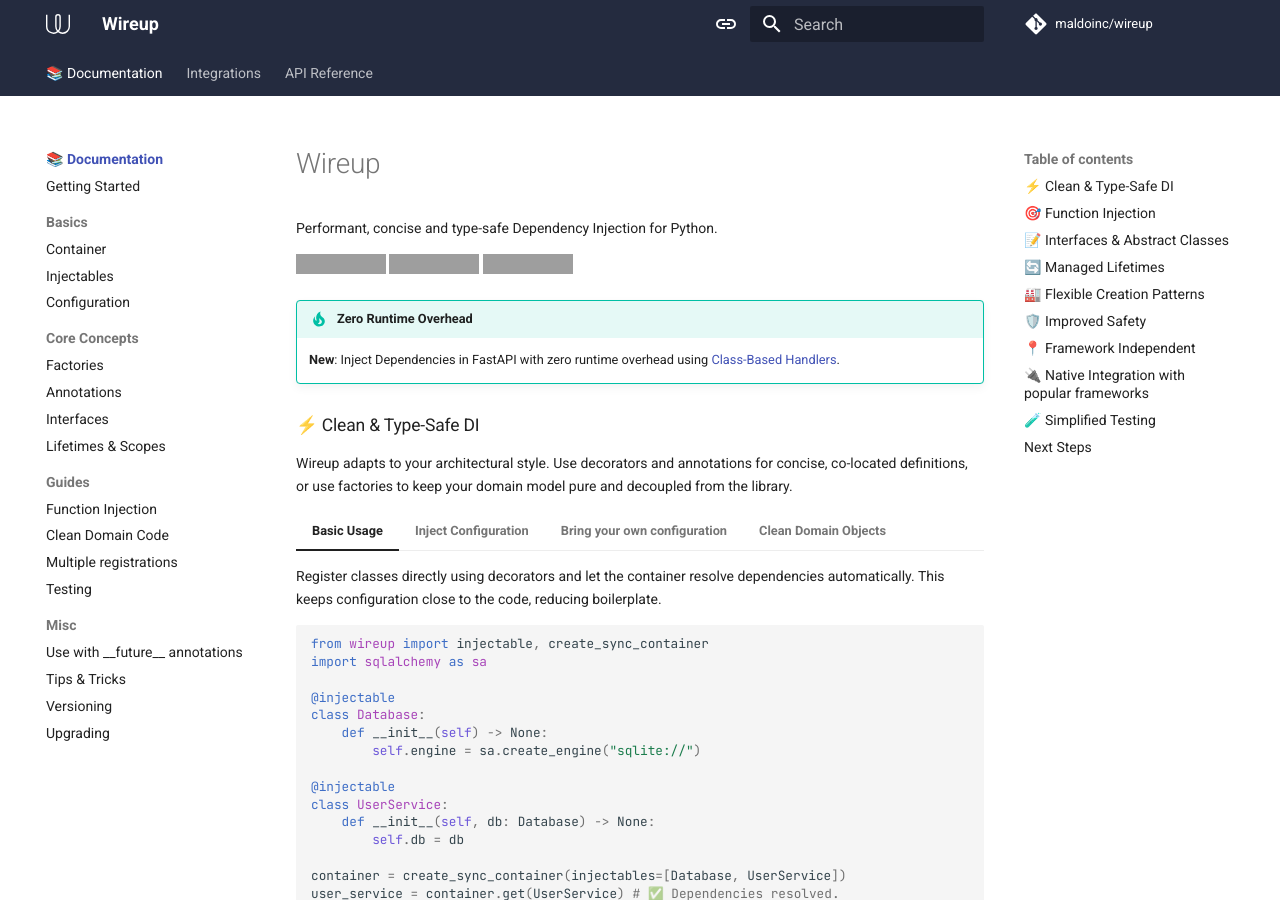
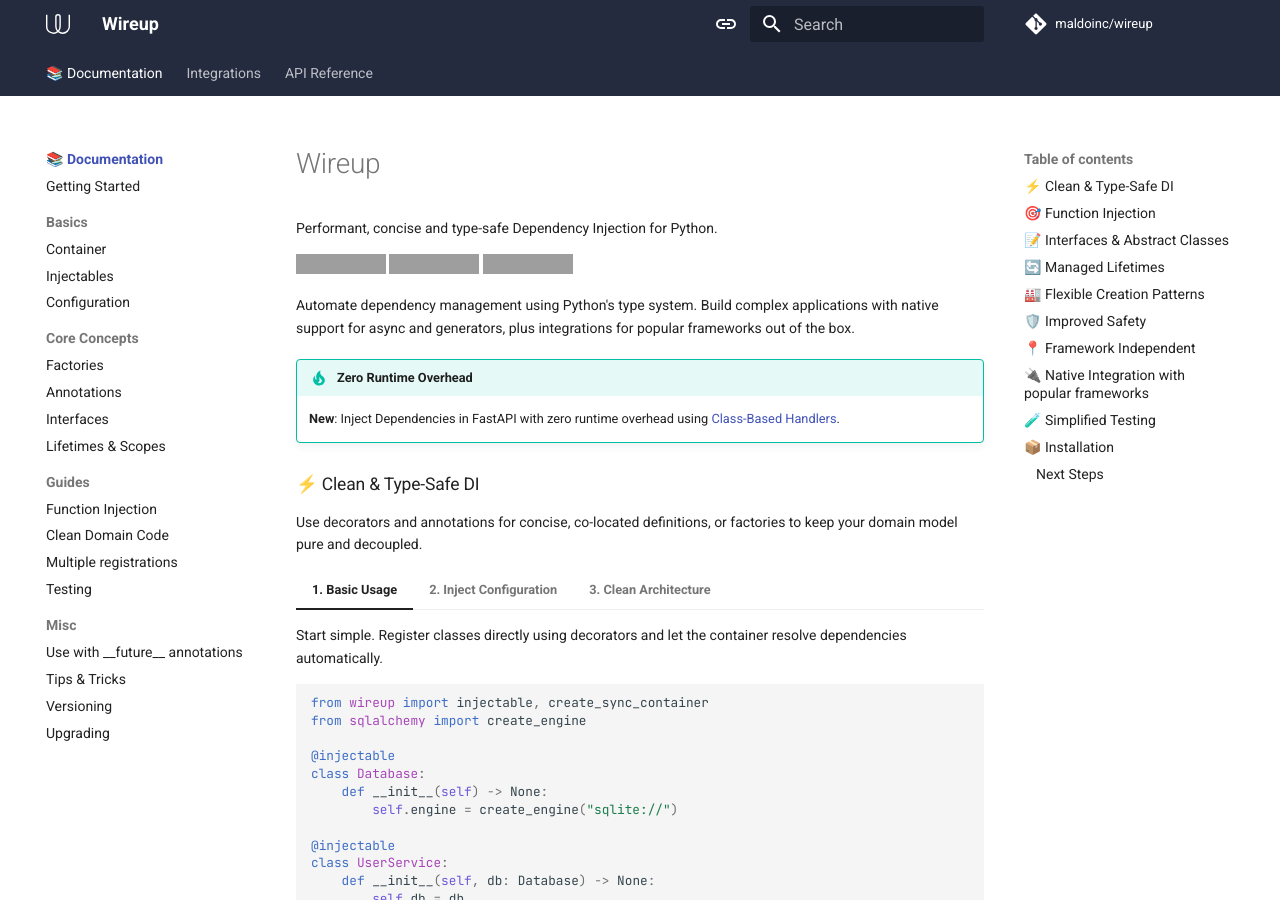
Before and after one commit to maldoinc/wireup, an MkDocs documentation site: the page built from docs/pages/index.md, in a window 1280 px wide and 900 px high. Built offline with MkDocs 1.6.1 and Material for MkDocs 9.7.7, drawn with Linux system fonts in a browser that asks for light colours; comment, search, counter and statistics services are not loaded; the version menu is left out; part of the change alters nothing that is shown; some of the changed text lies outside the part shown; grey boxes are pictures that could not be loaded.

Commit message:
Update index intro text

````diff
--- a/docs/pages/index.md
+++ b/docs/pages/index.md
@@ -4,27 +4,28 @@ Performant, concise and type-safe Dependency Injection for Python.
 [![PyPI - Python Version](https://img.shields.io/pypi/pyversions/wireup)](https://pypi.org/project/wireup/)
 [![PyPI - Version](https://img.shields.io/pypi/v/wireup)](https://pypi.org/project/wireup/)
 
+Automate dependency management using Python's type system. Build complex applications with native support for async and generators, plus integrations for popular frameworks out of the box.
+
 !!! tip "Zero Runtime Overhead"
     **New**: Inject Dependencies in FastAPI with zero runtime overhead using [Class-Based Handlers](integrations/fastapi/class_based_handlers.md).
 
 ### ⚡ Clean & Type-Safe DI
 
-Wireup adapts to your architectural style. Use decorators and annotations for concise, co-located definitions,
-or use factories to keep your domain model pure and decoupled from the library.
+Use decorators and annotations for concise, co-located definitions, or factories to keep your domain model pure and decoupled.
 
-=== "Basic Usage"
+=== "1. Basic Usage"
 
-    Register classes directly using decorators and let the container resolve dependencies automatically.
-    This keeps configuration close to the code, reducing boilerplate.
+    Start simple. Register classes directly using decorators and let the container resolve
+    dependencies automatically.
 
     ```python
     from wireup import injectable, create_sync_container
-    import sqlalchemy as sa
+    from sqlalchemy import create_engine
 
     @injectable
     class Database:
         def __init__(self) -> None:
-            self.engine = sa.create_engine("sqlite://")
+            self.engine = create_engine("sqlite://")
 
     @injectable
     class UserService:
@@ -32,23 +33,25 @@ or use factories to keep your domain model pure and decoupled from the library.
             self.db = db
 
     container = create_sync_container(injectables=[Database, UserService])
-    user_service = container.get(UserService) # ✅ Dependencies resolved.
+    user_service = container.get(UserService)  # ✅ Dependencies resolved.
     ```
 
-=== "Inject Configuration"
+=== "2. Inject Configuration"
 
-    Wireup comes with an optional configuration system. Pass configuration to the container and inject values directly where needed. This enables self-contained definitions without manually wiring dependencies.
+    Seamlessly inject configuration alongside other dependencies, eliminating the need for
+    manually wiring them up via factories.
 
     ```python
     from wireup import injectable, create_sync_container, Inject
     from typing import Annotated
     import os
-    import sqlalchemy as sa
+    from sqlalchemy import create_engine
 
     @injectable
     class Database:
-        def __init__(self, db_url: Annotated[str, Inject(config="db_url")]) -> None:
-            self.engine = sa.create_engine(db_url)
+        # Inject "db_url" directly
+        def __init__(self, url: Annotated[str, Inject(config="db_url")]) -> None:
+            self.engine = create_engine(url)
 
     @injectable
     class UserService:
@@ -59,82 +62,42 @@ or use factories to keep your domain model pure and decoupled from the library.
         injectables=[Database, UserService],
         config={"db_url": os.environ["DB_URL"]}
     )
-    user_service = container.get(UserService) # ✅ Dependencies resolved.
+    user_service = container.get(UserService)  # ✅ Dependencies resolved.
     ```
 
-=== "Bring your own configuration"
+=== "3. Clean Architecture"
 
-    Use any configuration library you prefer. This example shows integration with Pydantic Settings, but you can use
-    any other just as easily.
+    Need strict boundaries? Use factories to wire pure domain objects and integrate
+    external libraries like Pydantic.
 
-    ```python
-    from wireup import injectable, create_sync_container
+    ```python title="Domain Layer"
     from pydantic import BaseModel
-    import sqlalchemy as sa
+    from sqlalchemy import create_engine
 
+    # 1. No Wireup imports
+    class Database:
+        def __init__(self, url: str) -> None:
+            self.engine = create_engine(url)
+
+    # 2. Configuration (Pydantic)
     class Settings(BaseModel):
         db_url: str = "sqlite://"
+    ```
 
-    class Database:
-        def __init__(self, db_url: str) -> None:
-            self.engine = sa.create_engine(db_url)
+    ```python title="Wiring"
+    from wireup import injectable, create_sync_container
 
+    # 3. Wireup factories
     @injectable
     def make_settings() -> Settings:
         return Settings()
 
     @injectable
     def make_database(settings: Settings) -> Database:
-        return Database(db_url=settings.db_url)
+        return Database(url=settings.db_url)
 
-    @injectable
-    class UserService:
-        def __init__(self, db: Database) -> None:
-            self.db = db
-
-    container = create_sync_container(
-        injectables=[make_settings, make_database, UserService]
-    )
-    user_service = container.get(UserService) # ✅ Dependencies resolved.
-    ```
-
-=== "Clean Domain Objects"
-
-    Keep domain objects pure by avoiding Wireup decorators on business logic.
-    Use factories to create and wire dependencies externally, ensuring the domain layer remains completely agnostic of the DI library.
-
-    ```python
-    from wireup import injectable, create_sync_container
-    from pydantic import BaseModel
-    import sqlalchemy as sa
-
-    class Settings(BaseModel):
-        db_url: str = "sqlite://"
-
-    class Database:
-        def __init__(self, db_url: str) -> None:
-            self.engine = sa.create_engine(db_url)
-
-    class UserService:
-        def __init__(self, db: Database) -> None:
-            self.db = db
-
-    @injectable
-    def make_settings() -> Settings:
-        return Settings()
-
-    @injectable
-    def make_database(settings: Settings) -> Database:
-        return Database(db_url=settings.db_url)
-
-    @injectable
-    def make_user_service(db: Database) -> UserService:
-        return UserService(db=db)
-
-    container = create_sync_container(
-        injectables=[make_settings, make_database, make_user_service]
-    )
-    user_service = container.get(UserService) # ✅ Dependencies resolved.
+    container = create_sync_container(injectables=[make_settings, make_database])
+    database = container.get(Database)  # ✅ Dependencies resolved.
     ```
 
 ### 🎯 Function Injection
@@ -249,8 +212,7 @@ Wireup is mypy strict compliant and will not introduce type errors. It will also
 
     @injectable
     class Foo:
-        def __init__(self, unknown: NotManagedByWireup) -> None:
-            pass
+        def __init__(self, unknown: NotManagedByWireup) -> None: ...
 
     container = wireup.create_sync_container(injectables=[Foo])
     # ❌ Parameter 'unknown' of 'Foo' depends on an unknown injectable 'NotManagedByWireup'.
@@ -264,8 +226,7 @@ Wireup is mypy strict compliant and will not introduce type errors. It will also
     from wireup import inject_from_container, Injected
 
     @inject_from_container(container)
-    def my_function(oops: Injected[NotManagedByWireup]):
-        pass
+    def my_function(oops: Injected[NotManagedByWireup]): ...
 
     # ❌ Parameter 'oops' of 'my_function' depends on an unknown injectable 'NotManagedByWireup'.
     ```
@@ -276,12 +237,11 @@ Wireup is mypy strict compliant and will not introduce type errors. It will also
     ```python
     from wireup import Injected
     from fastapi import FastAPI
-    class NotManagedByWireup: pass
+
     app = FastAPI()
 
     @app.get("/")
-    def home(foo: Injected[NotManagedByWireup]):
-        pass
+    def home(foo: Injected[NotManagedByWireup]): ...
 
     wireup.integration.fastapi.setup(container, app)
     # ❌ Parameter 'foo' of 'home' depends on an unknown injectable 'NotManagedByWireup'.
@@ -350,7 +310,7 @@ graph LR
 ### 🔌 Native Integration with popular frameworks
 
 Integrate with popular frameworks for a smoother developer experience.
-Integrations manage request scopes, injection in endpoints, and lifecycle of services.
+Integrations manage request scopes, injection in endpoints, and dependency lifetimes.
 
 ```python title="Full FastAPI example"
 from wireup import injectable, create_async_container, Injected
@@ -384,6 +344,12 @@ with container.override.injectable(target=Database, new=in_memory_database):
     response = client.get("/users")
 ```
 
+## 📦 Installation
+
+```bash
+pip install wireup
+```
+
 ### Next Steps
 
 * [Getting Started](getting_started.md) - Follow the Getting Started guide for a more in-depth tutorial.
````
